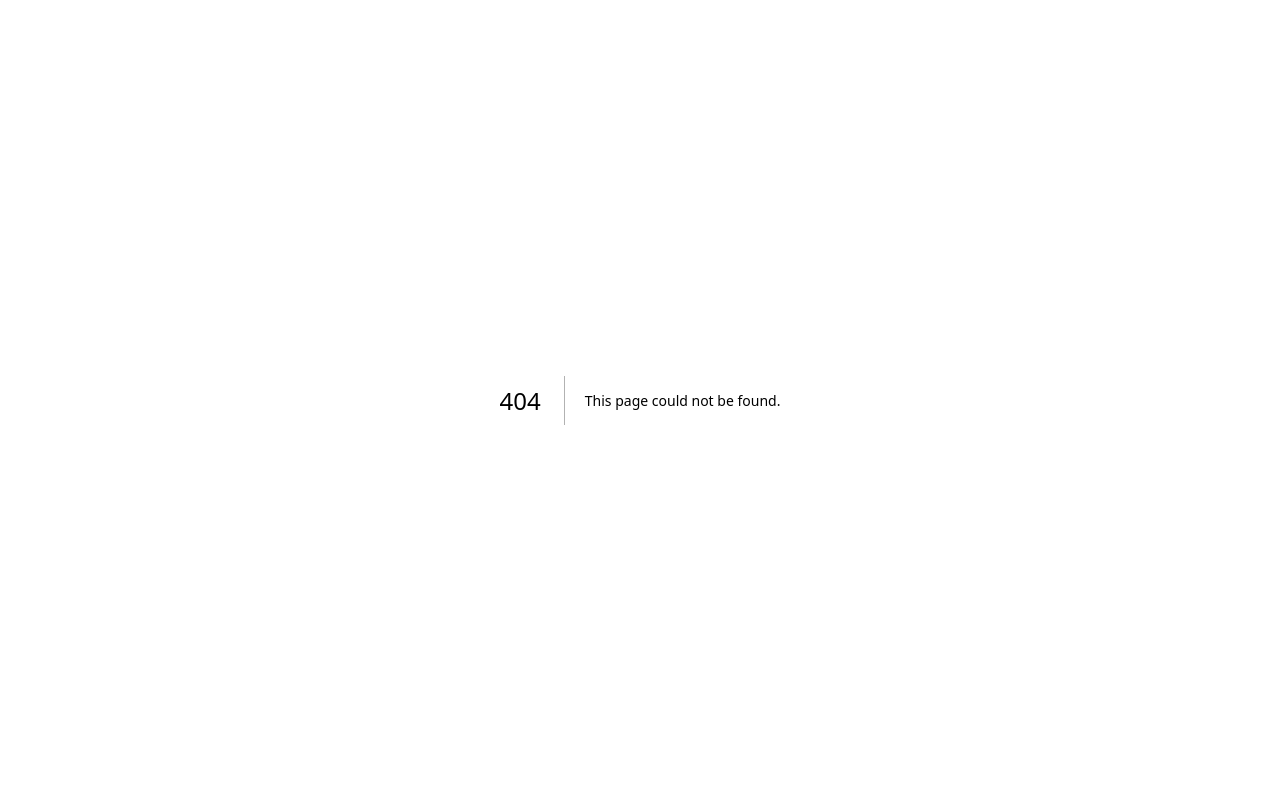
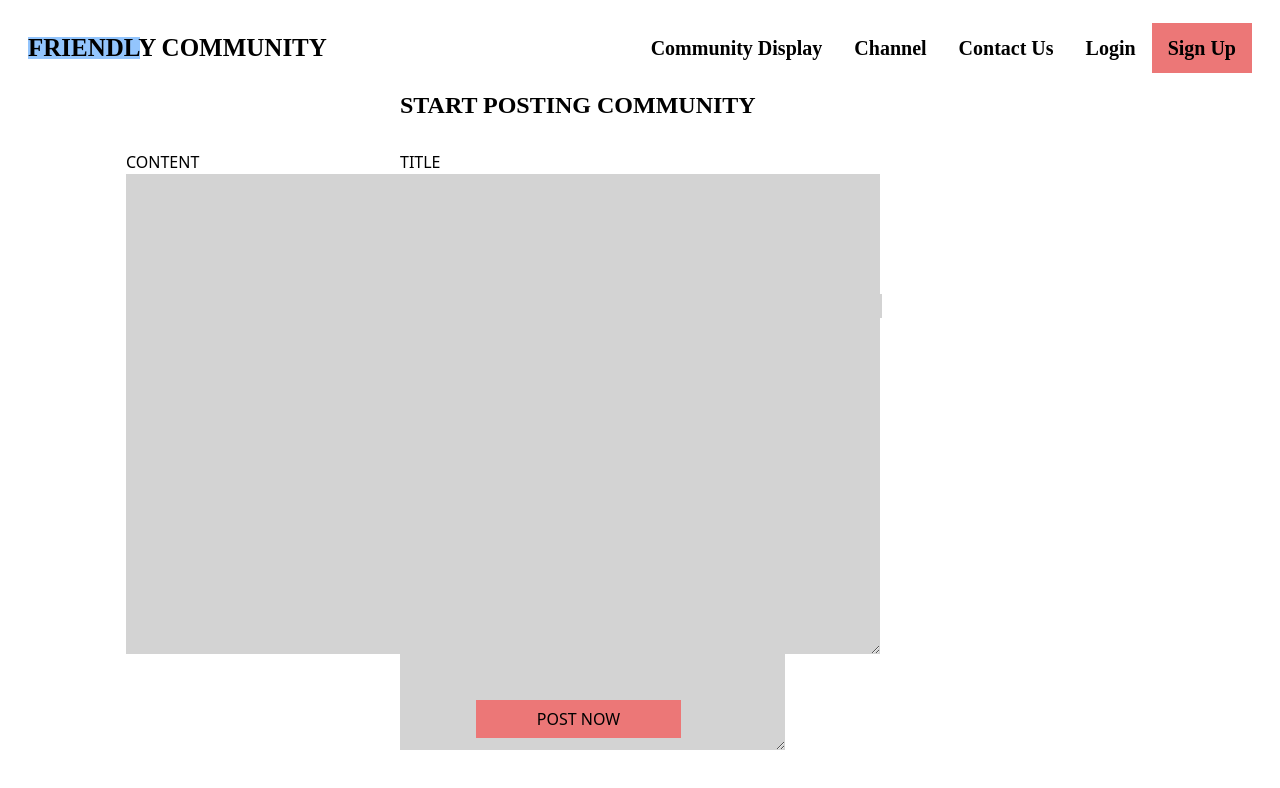
Before and after one commit to comp231-002-Team2/FrontEnd-comp231-002-Team-2-, a Next.js app: page /CMcontact in a window 1280 px wide. Before the commit this address had no page. Shown: the top 788 px of the page. Built offline with nearby package versions, Linux system fonts and the light colour scheme.

Commit message:
updated chat box

```diff
--- /dev/null
+++ b/pages/CMcontact.js
@@ -0,0 +1,220 @@
+import React, { useState } from 'react';
+import Link from 'next/link';
+import { AiOutlineClose, AiOutlineMenu } from 'react-icons/ai';
+
+const ContactForm = () => {
+  const [title, setTitle] = useState('');
+  const [logoimage, setLogoimagel] = useState('');
+  const [city, setCity] = useState('');
+  const [postalCode, setPostalCode] = useState('');
+  const [instagramlink, setInstagramlink] = useState('');
+  const [youtubelink, setYoutubelink] = useState('');
+  const [otherwebsitelink, setOtherwebsitelink] = useState('');
+  const [email, setEmail] = useState('');
+  const [phonenumber, setPhonenumber] = useState('');
+  const [description, setDescription] = useState('');
+
+  const [message, setMessage] = useState('');
+  const [nav, setNav] = useState(false);
+
+  const handleTitleChange = (event) => {
+    setTitle(event.target.value);
+  };
+
+  const handleCityChange = (event) => {
+    setCity(event.target.value);
+  };
+  const handlePostalCodeChange = (event) => {
+    setPostalCode(event.target.value);
+  };
+  const handleLogoimagelChange = (event) => {
+    setLogoimagel(event.target.value);
+  };
+  const handleInstagramlinkChange = (event) => {
+    setInstagramlink(event.target.value);
+  };
+  const handleYoutubelinkChange = (event) => {
+    setYoutubelink(event.target.value);
+  };
+  const handleOtherwebsitelinkChange = (event) => {
+    setOtherwebsitelink(event.target.value);
+  };
+  const handleEmailChange = (event) => {
+    setEmail(event.target.value);
+  };
+  const handlePhonenumberChange = (event) => {
+    setPhonenumber(event.target.value);
+  };
+  const handleDescriptionChange = (event) => {
+    setDescription(event.target.value);
+  };
+
+  const handleMessageChange = (event) => {
+    setMessage(event.target.value);
+  };
+
+  const handleSubmit = (event) => {
+    event.preventDefault();
+    console.log(`Title: ${title}\nEmail: ${email}\nMessage: ${message}`);
+    // You can add your own logic here to submit the form data
+  };
+
+  const handleNav = () => {
+    setNav(!nav);
+  };
+
+
+  return (
+    <div className="flex justify-between items-center h-24 max-w-[1240px] mx-auto px-2 text-black">
+    <div className="w-28 bg-blue-300">
+        <h1 className= "whitespace-pre-wrap w-[340px] font-['Sarabun'] text-[25px] leading-[0.9] font-bold text-left uppercase text-black">FRIENDLY COMMUNITY</h1>
+    </div>
+          <ul className='hidden md:flex'>
+              <Link href='/display'>
+                  <li className= "whitespace-pre-wrap p-4 font-['Sarabun'] text-[20px] leading-[0.9] font-bold text-left text-black">Community Display</li>
+              </Link>
+              <Link href='/chat'>
+                  <li className= "whitespace-pre-wrap p-4 font-['Sarabun'] text-[20px] leading-[0.9] font-bold text-left text-black">Channel</li>
+              </Link>
+              <Link href='/contact'>
+                  <li className= "whitespace-pre-wrap p-4 font-['Sarabun'] text-[20px] leading-[0.9] font-bold text-left text-black">Contact Us</li>
+              </Link>
+              <Link href='/login'>
+                  <li className="whitespace-pre-wrap p-4 font-['Sarabun'] text-[20px] leading-[0.9] font-bold text-left text-black">Login</li>
+              </Link>
+              <Link href='/signup'>
+                  <div className="bg-[#ec7777] h-30">
+                      <li className= "whitespace-pre-wrap p-4 font-['Sarabun'] text-[20px] leading-[0.9] font-bold text-left text-black">Sign Up</li>
+                  </div>
+              </Link>
+          </ul>
+
+     <div style={{
+        fontFamily: 'Sarabun',
+        fontSize: '24px',
+        fontWeight: 700,
+        lineHeight: '200px',
+        letterSpacing: '0em',
+        textAlign: 'right',
+        position: 'fixed',
+        top: '5px',
+        left: '400px'
+        }}>
+      <h1>START POSTING COMMUNITY</h1>
+      </div>
+
+      <div style={{
+        fontWeight:30,
+        position: 'fixed',
+        top: '150px',
+        left: '400px'
+        }}>
+  <div style={{width: '45%'}}>
+    <label>
+      TITLE<br/>
+      <input type='text' value={title} onChange={handleTitleChange} required style={{backgroundColor: 'lightgrey'}}/>
+    </label>
+    <br />
+    <div style={{ display: 'flex', alignItems: 'center' }}>
+  <label style={{ marginRight: '20px' }}>
+    LOGO IMAGE<br/>
+    <input type='logoimage' value={logoimage} onChange={handleLogoimagelChange} required style={{ backgroundColor: 'lightgray' }}/>
+  </label>
+  <div style={{ borderLeft: '1px solid black', height: '30px', margin: '0 20px' }}></div>
+  <button style={{color: 'blue'}} onClick={() => document.querySelector('input[type=file]').click()}>CHOOSE FILE</button>
+</div>
+    <br />
+    <div style={{display: 'flex', justifyContent: 'space-between'}}>
+    <label style={{ marginRight: '20px' }}>
+  CITY<br/>
+  <input type='text' value={city} onChange={handleCityChange} required style={{backgroundColor: 'lightgray'}}/>
+</label>
+<label>
+  POSTAL CODE<br/>
+  <input type='text' value={postalCode} onChange={handlePostalCodeChange} required style={{backgroundColor: 'lightgray'}}/>
+</label>
+</div>
+    <br />
+    <label>
+      INSTAGRAM LINK<br/>
+      <input type='instagramlink' value={instagramlink} onChange={handleInstagramlinkChange} required style={{backgroundColor: 'lightgray'}}/>
+    </label>
+    <br />
+    <label>
+      YOUTUBE LINK<br/>
+      <input type='youtubelink' value={youtubelink} onChange={handleYoutubelinkChange} required style={{backgroundColor: 'lightgray'}}/>
+    </label>
+    <br />
+    <label>
+      OTHER WEBSITE LINK<br/>
+      <input type='otherwebsitelink' value={otherwebsitelink} onChange={handleOtherwebsitelinkChange} required style={{backgroundColor: 'lightgray'}}/>
+    </label>
+    <br />
+    <label>
+      EMAIL<br/>
+      <input type='email' value={email} onChange={handleEmailChange} required style={{backgroundColor: 'lightgray'}}/>
+    </label>
+    <br />
+    <label>
+      PHONE NUMBER<br/>
+      <input type='phonenumber' value={phonenumber} onChange={handlePhonenumberChange} required style={{backgroundColor: 'lightgray'}}/>
+    </label>
+    <br />
+    <label>
+      DESCRIPTION<br/>
+      <textarea rows="6" cols="40" type='description' value={description} onChange={handleDescriptionChange} required style={{backgroundColor: 'lightgray'}}/>
+    </label>
+  </div>
+  <div style={{
+        fontWeight:30,
+        position: 'fixed',
+        top: '150px',
+        right: '400px'
+        }}>
+    <h2>CONTENT</h2>
+    <textarea rows="20" cols="80" type='message' value={message} onChange={handleMessageChange} required style={{backgroundColor: 'lightgray'}}/>
+    <br />
+    <button type="submit" style={{
+      position: 'absolute',
+      width: '205px',
+      height: '38px',
+      left: '350px',
+      top: '550px',
+      background: '#EC7777'
+      }}>
+  POST NOW
+</button>
+  </div>
+</div>
+
+
+      <div onClick={handleNav} className='block md:hidden'>
+        {nav ? <AiOutlineClose size={20} /> : <AiOutlineMenu size={20} />}
+      </div>
+
+      <div className={nav ? 'fixed left-0 top-0 w-[60%] h-full border-r border-r-gray-900 bg-blue-100 ease-in-out duration-500' : 'fixed left-[-100%]'}>
+        <h1 className='w-full text-3xl font-bold text-black m-4'>FRIENDLY COMMUNITY</h1>
+        <ul className='uppercase p-4'>
+          <Link href='/display'>
+            <li className="p-4 border-b border-gray-300">Community Display</li>
+            </Link>
+            <Link href='/chat'>
+              <li className="p-4 border-b border-gray-300">Channel</li>
+              </Link>
+              <Link href='/contact'>
+                <li className="p-4 border-b border-gray-300">Contact Us</li>
+                </Link>
+                <Link href="/login">
+                  <li className="p-4 border-b border-gray-300">Login</li>
+                  </Link>
+                  <Link href='/signup'>
+                    <li className="p-4 border-b border-gray-300">Sign Up</li>
+                  </Link>
+     </ul>
+     </div>
+     </div>
+  );
+};
+
+
+export default ContactForm;
--- a/pages/chat.js
+++ b/pages/chat.js
@@ -32,16 +32,22 @@ const ChatBox = () => {
               </Link>
           </ul>
 
-          <form className="whitespace-pre-wrap absolute top-[150px] left-auto right-auto w-[864px] h-[490px] border border-blue-400">
+          <form className="whitespace-pre-wrap absolute top-[150px] left-[350px] right-auto w-[864px] h-[490px] border border-gray-400">
 
     <div style={{ display: "flex", height: "100%" }}>
       <div style={{ flex: "1", backgroundColor: "#F5F5F5", padding: "20px" }}>
         <h2>User Directory</h2>
+        <p>____________________________</p>
         <ul>
+            <br></br>
           <li>User 1</li>
+          <br></br>
           <li>User 2</li>
+          <br></br>
           <li>User 3</li>
+          <br></br>
           <li>User 4</li>
+          <br></br>
           <li>User 5</li>
         </ul>
       </div>
```
